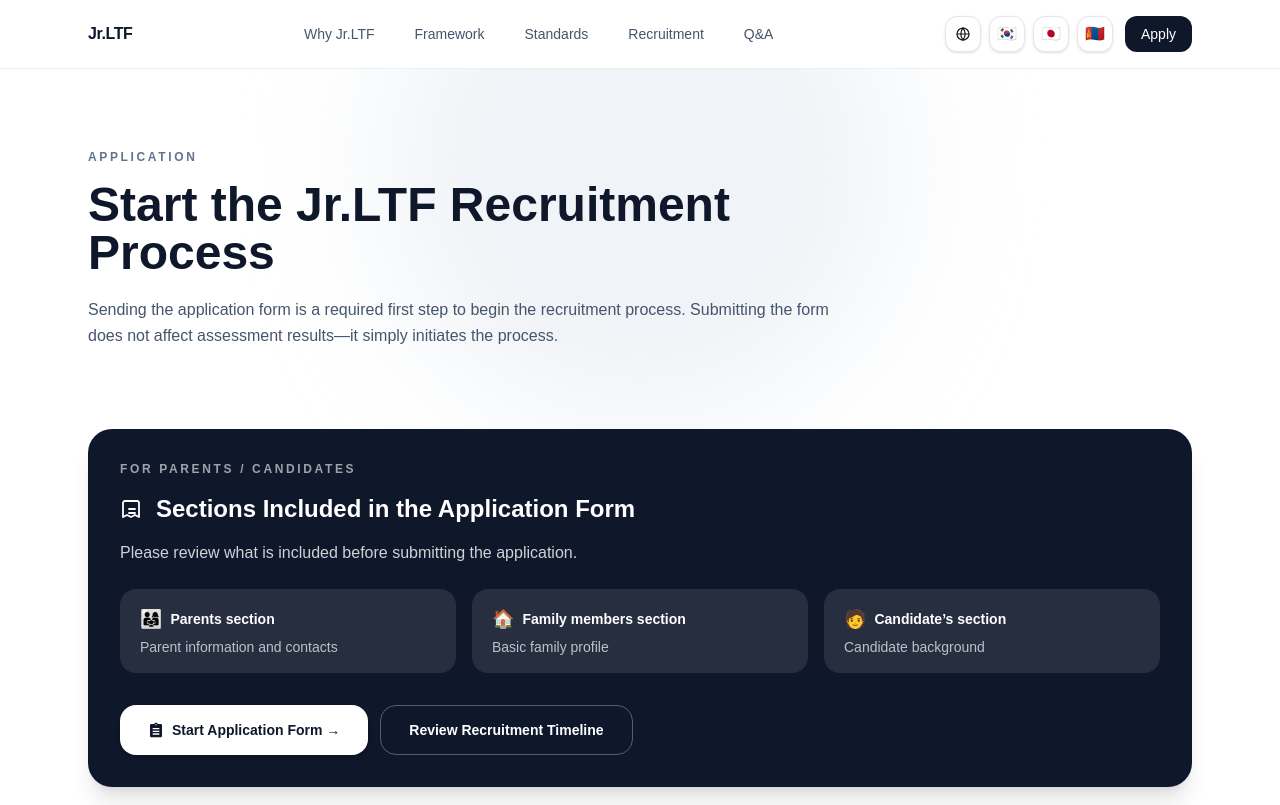
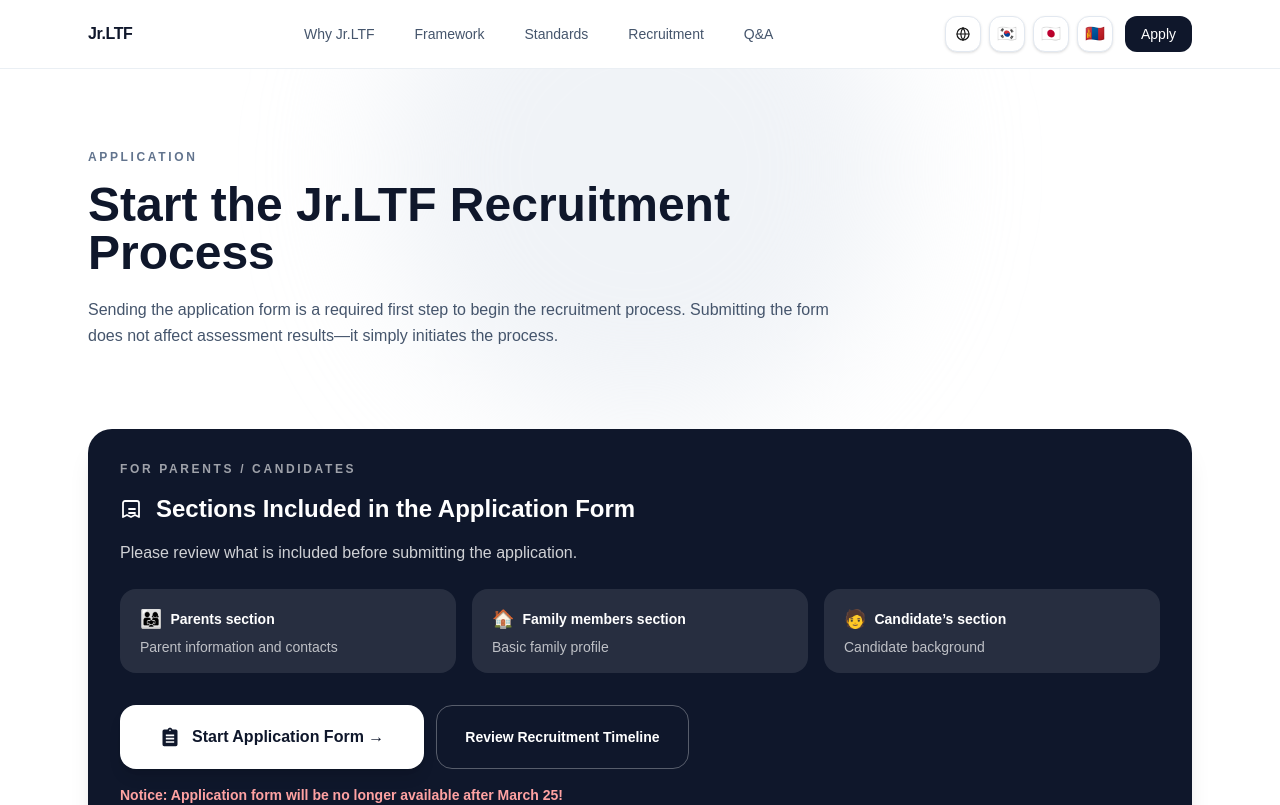
Before and after one commit to nyamkadorj/jrltf-site, a Next.js app: page /apply in a window 1280 px wide. Shown: the top 805 px of the page. Built offline with nearby package versions, Linux system fonts and the light colour scheme.

Commit message:
“Update”

```diff
--- a/src/app/apply/page.tsx
+++ b/src/app/apply/page.tsx
@@ -116,15 +116,15 @@ export default function ApplyPage() {
               href={APPLY_URL}
               target="_blank"
               rel="noopener noreferrer"
-              whileHover={{ y: -2, scale: 1.02 }}
-              whileTap={{ scale: 0.98 }}
+              whileHover={{ y: -2, scale: 1.03 }}
+              whileTap={{ scale: 0.97 }}
               transition={{ duration: 0.25, ease: EASE }}
-              className="inline-flex items-center justify-center gap-2 rounded-2xl bg-white px-7 py-3.5 text-sm font-semibold text-slate-900 shadow-md hover:bg-slate-100"
+              className="inline-flex items-center justify-center gap-3 rounded-2xl bg-white px-10 py-5 text-base font-semibold text-slate-900 shadow-lg hover:bg-slate-100"
             >
               {/* Google Form Icon */}
               <svg
                 xmlns="http://www.w3.org/2000/svg"
-                className="h-4 w-4"
+                className="h-5 w-5"
                 viewBox="0 0 24 24"
                 fill="currentColor"
               >
@@ -141,6 +141,11 @@ export default function ApplyPage() {
               Review Recruitment Timeline
             </Link>
           </div>
+
+          {/* Notice */}
+          <p className="mt-4 text-sm font-semibold text-red-300">
+            Notice: Application form will be no longer available after March 25!
+          </p>
         </motion.div>
       </section>
 
```
